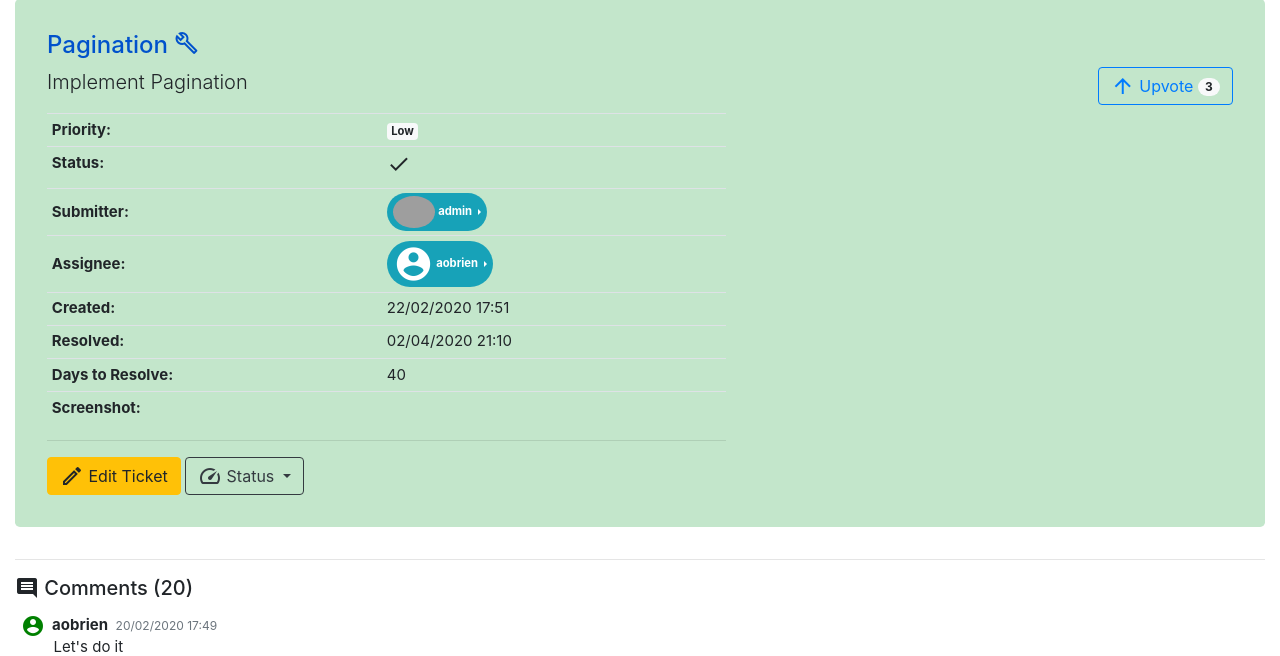
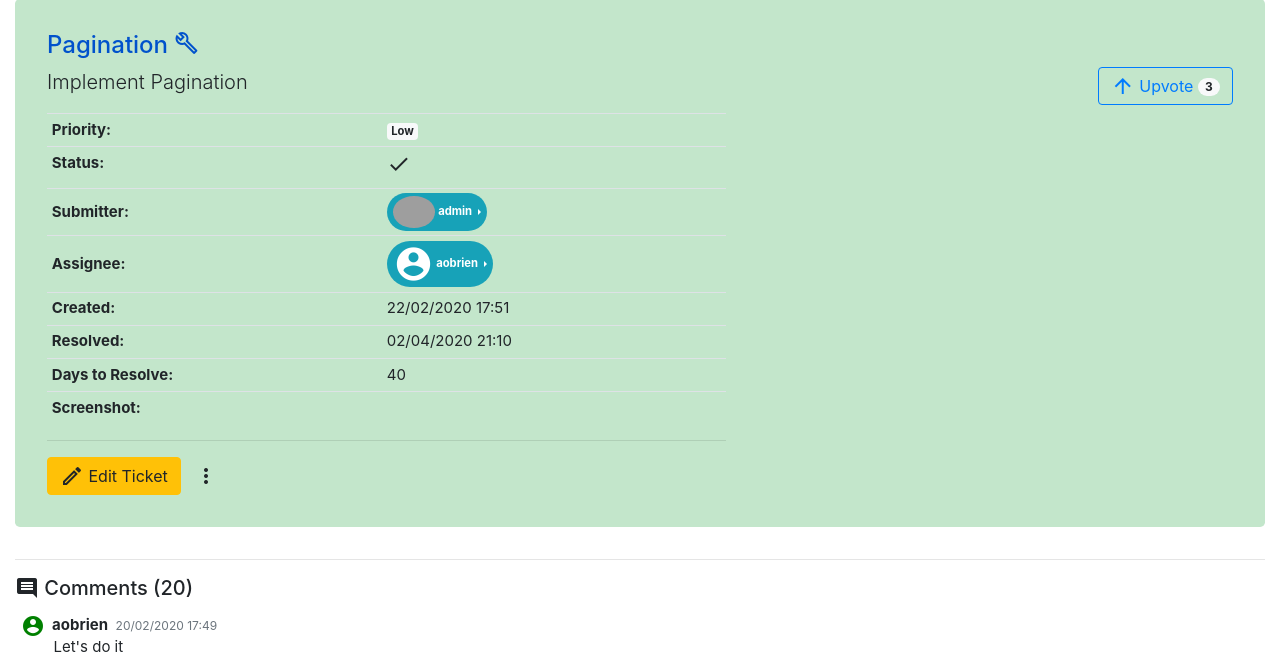
Before and after one commit to tdunn891/trackit-issue-tracker, a Django app: template tickets/templates/view_ticket.html in a window 1280 px wide. Shown: the part 197-853 px from the top of the page. Run offline with Django 3.2, Linux system fonts and the light colour scheme; the template is opened without the code that fills it: values that come from a table or form of the project are taken from there, others are empty; a user stored in the database is signed in; data comes from the database, SQL or seed files in the repository; parts of the project's set-up code (start-up, migrations or seed data) failed here and were passed over; some libraries are stand-ins or nearby versions; grey boxes are pictures that could not be loaded.

Commit message:
Convert Change Status dropright button to vertical dots icon in View Ticket template

```diff
--- a/tickets/templates/view_ticket.html
+++ b/tickets/templates/view_ticket.html
@@ -20,7 +20,7 @@
    <!-- Details Pane -->
    <div class="tab-pane fade show active" id="nav-home" role="tabpanel" aria-labelledby="nav-home-tab">
       {% if ticket.status == "New" %}
-      <div class="jumbotron bg-cyan-light">
+      <div class="jumbotron bg-light-blue">
          {% elif ticket.status == "In Progress" %}
          <div class="jumbotron bg-warning-light">
             {% elif ticket.status == "Resolved" %}
@@ -230,10 +230,9 @@
                               class="material-icons-outlined align-bottom">edit</i> Edit Ticket</a>
                         <!-- Status change via dropdown  -->
                         <div class="btn-group">
-                           <button class="btn btn-outline-dark dropdown-toggle" type="button" data-toggle="dropdown"
-                              aria-haspopup="true" aria-expanded="false"><span class="material-icons align-top">
-                                 speed
-                              </span> Status
+                           <button class="btn btn-sm" type="button" data-toggle="dropdown" aria-haspopup="true"
+                              aria-expanded="false">
+                              <span class="material-icons align-top">more_vert</span>
                            </button>
                            <div class="dropdown-menu dropdown-menu-left">
                               <h6 class="dropdown-header">Set to:</h6>
@@ -320,7 +319,7 @@
             <!-- Change History Pane -->
             <div class="tab-pane fade" id="nav-profile" role="tabpanel" aria-labelledby="nav-profile-tab">
                {% if ticket.status == "New" %}
-               <div class="jumbotron bg-cyan-light">
+               <div class="jumbotron bg-light-blue">
                   {% elif ticket.status == "In Progress" %}
                   <div class="jumbotron bg-warning-light">
                      {% elif ticket.status == "Resolved" %}
```
